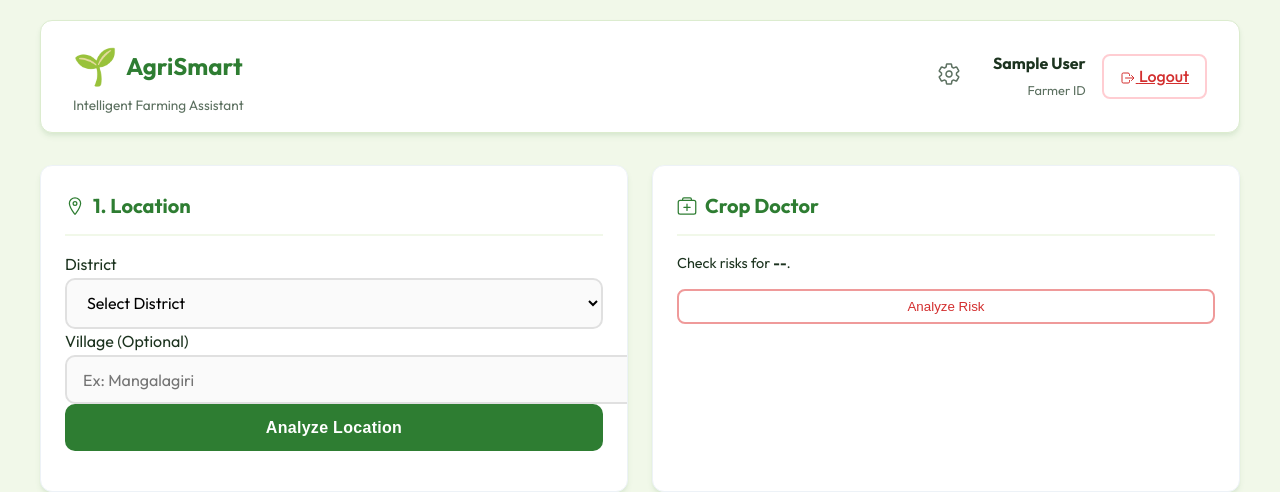
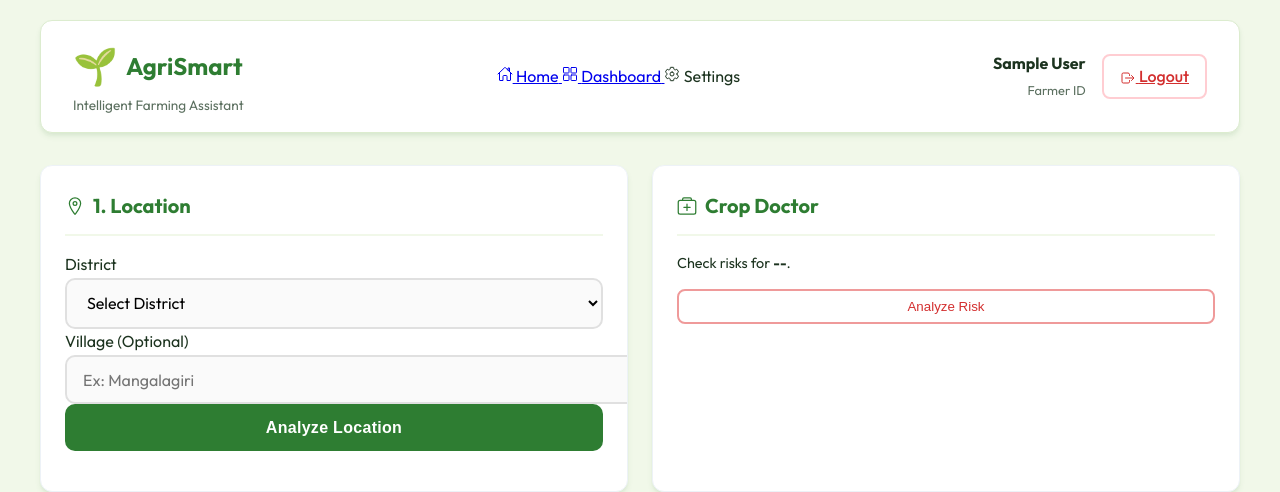
Before and after one commit to AP24110010471/hacksrm, a Flask app: page / in a window 1280 px wide. Shown: the top 492 px of the page. Run offline with Flask 3, Linux system fonts and the light colour scheme; the visitor is signed in with stand-in values (Sample User, id 1); data that the repository does not hold is empty.

Commit message:
Add explicit Navigation Bar (Home, Dashboard, Settings) with i18n

```diff
--- a/app/static/style.css
+++ b/app/static/style.css
@@ -446,6 +446,14 @@ td {
         padding: 1.5rem;
     }
 
+    .nav-links {
+        display: none;
+    }
+
+    .mobile-only {
+        display: block !important;
+    }
+
     .dashboard-grid {
         grid-template-columns: 1fr;
     }
--- a/app/static/translations.js
+++ b/app/static/translations.js
@@ -2,6 +2,8 @@ const translations = {
     "en": {
         "app_title": "AgriSmart",
         "app_subtitle": "Intelligent Farming Assistant",
+        "home": "Home",
+        "dashboard": "Dashboard",
         "farmer_id": "Farmer ID",
         "logout": "Logout",
         "location_step": "1. Location",
@@ -47,6 +49,8 @@ const translations = {
     "hi": {
         "app_title": "एग्रीस्मार्ट",
         "app_subtitle": "बुद्धिमान कृषि सहायक",
+        "home": "होम",
+        "dashboard": "डैशबोर्ड",
         "farmer_id": "किसान आईडी",
         "logout": "लॉग आउट",
         "location_step": "1. स्थान",
@@ -92,6 +96,8 @@ const translations = {
     "te": {
         "app_title": "అగ్రిస్మార్ట్",
         "app_subtitle": "తెలివైన వ్యవసాయ సహాయకుడు",
+        "home": "హోమ్",
+        "dashboard": "డ్యాష్‌బోర్డ్",
         "farmer_id": "రైతు ID",
         "logout": "లాగౌట్",
         "location_step": "1. ప్రాంతం",
--- a/app/templates/index.html
+++ b/app/templates/index.html
@@ -23,10 +23,23 @@
                 <p data-i18n="app_subtitle">Intelligent Farming Assistant</p>
             </div>
 
+            <!-- Navigation Menu -->
+            <nav class="nav-links">
+                <a href="#" class="nav-item active">
+                    <ion-icon name="home-outline"></ion-icon> <span data-i18n="home">Home</span>
+                </a>
+                <a href="#step1" class="nav-item">
+                    <ion-icon name="grid-outline"></ion-icon> <span data-i18n="dashboard">Dashboard</span>
+                </a>
+                <span onclick="toggleSettings()" class="nav-item">
+                    <ion-icon name="settings-outline"></ion-icon> <span data-i18n="settings">Settings</span>
+                </span>
+            </nav>
+
             <div class="user-actions" style="display:flex; align-items:center; gap:1rem;">
-                <!-- Settings Trigger -->
-                <button onclick="toggleSettings()" class="btn-secondary"
-                    style="border:none; background:transparent; font-size:1.5rem; cursor:pointer;">
+                <!-- Mobile Settings Trigger (visible when nav hidden) -->
+                <button onclick="toggleSettings()" class="btn-secondary mobile-only"
+                    style="border:none; background:transparent; font-size:1.5rem; cursor:pointer; display:none;">
                     <ion-icon name="settings-outline"></ion-icon>
                 </button>
 
```
